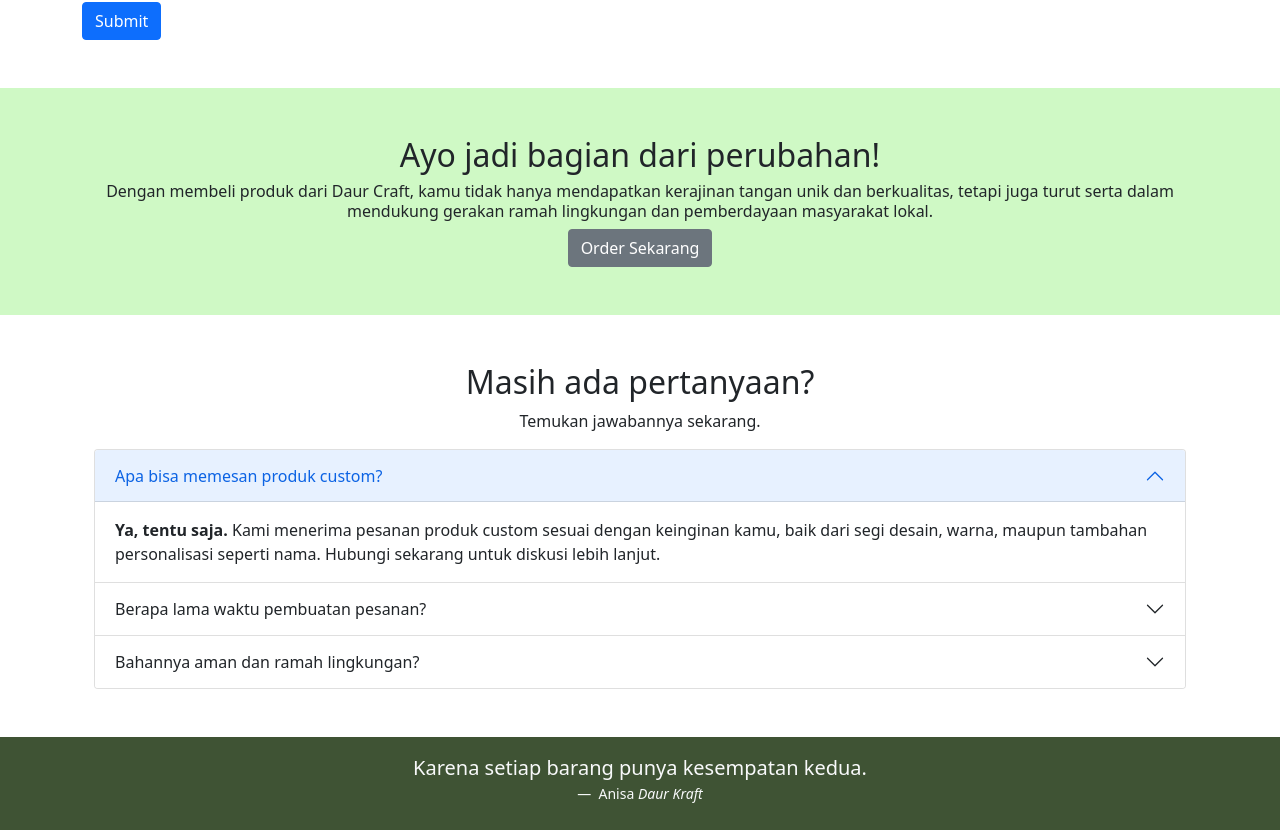
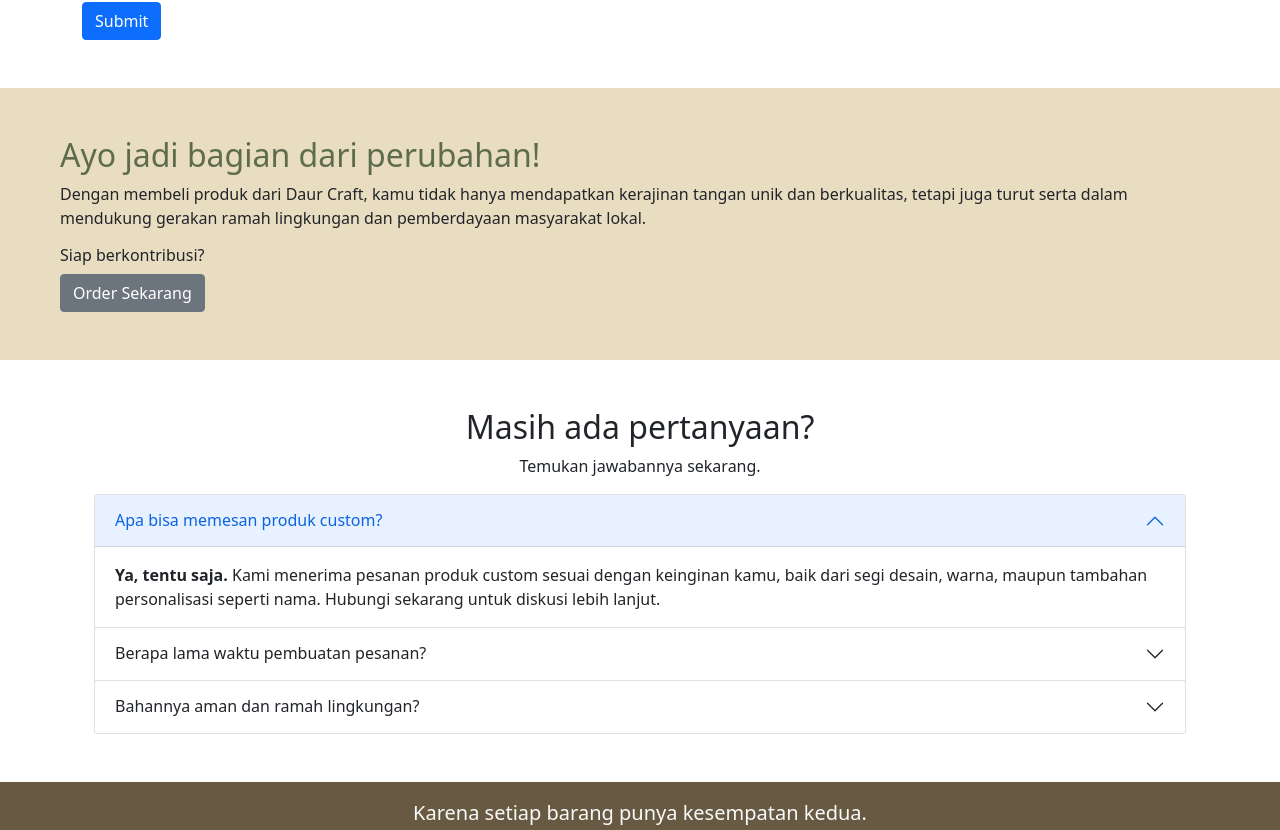
Before and after one commit to aanisab/daur-craft, a plain HTML site: page index.html in a window 1280 px wide. Shown: the part 1610-2440 px from the top of the page. Drawn offline with nearby package versions, Linux system fonts and the light colour scheme.

Commit message:
Add files via upload

```diff
--- a/index.html
+++ b/index.html
@@ -15,6 +15,8 @@
 
     <!-- warna css & footer-->
     <link rel="stylesheet" href="style.css">
+
+
 </head>
 
 <body>
@@ -164,12 +166,17 @@
 
 <!-- bagian awal cta -->
  <section>
-    <div class="container-fluid py-5 color-special text-center">
+    <div class="container-fluid py-5 color-special">
+        <div class="row px-5 color-font">
+            <h2>Ayo jadi bagian dari perubahan!</h2>
+        </div>
         <div class="row px-5">
-            <h2>Ayo jadi bagian dari perubahan!</h2>
-            <h6>Dengan membeli produk dari Daur Craft, kamu tidak hanya mendapatkan
+            <p>Dengan membeli produk dari Daur Craft, kamu tidak hanya mendapatkan
                 kerajinan tangan unik dan berkualitas, tetapi juga turut serta dalam
-                mendukung gerakan ramah lingkungan dan pemberdayaan masyarakat lokal.</h6>
+                mendukung gerakan ramah lingkungan dan pemberdayaan masyarakat lokal.</p>
+        </div>
+        <div class="row px-5">
+            <h6>Siap berkontribusi?</h6>
         </div>
         <div class="col px-5" justify-content-center>
             <button type="button" class="btn btn-secondary">Order Sekarang</button>
@@ -253,7 +260,7 @@
         <div class="social-links d-flex justify-content-center pb-2">
             <a href="https://www.instagram.com/aanisabc" target="_blank"><i class="bi bi-instagram m-1 fs-5" style="color: fuchsia;"></i></a>
             <a href="https://web.whatsapp.com/" target="_blank"><i class="bi bi-whatsapp m-1 fs-5" style="color: rgb(111, 233, 111);"></i></a>
-        </div>
+        </div>+
     </div>
 </footer>
 <!-- bagian akhir footer -->
--- a/style.css
+++ b/style.css
@@ -1,13 +1,12 @@
     .color-special {
-        background-color: #c3f8b6c9;
+        background-color:#e9ddc1;
     }
 
+.color-font {
+        color: 	#5E6B4D ;
+    }
 
     footer {
         padding-top: 1rem;
-        background-color: #3f5334;
-      }
-
-.color-footer {
-    background-color: #ffffff;
-}
+        background-color: #685a42;
+    }
```
